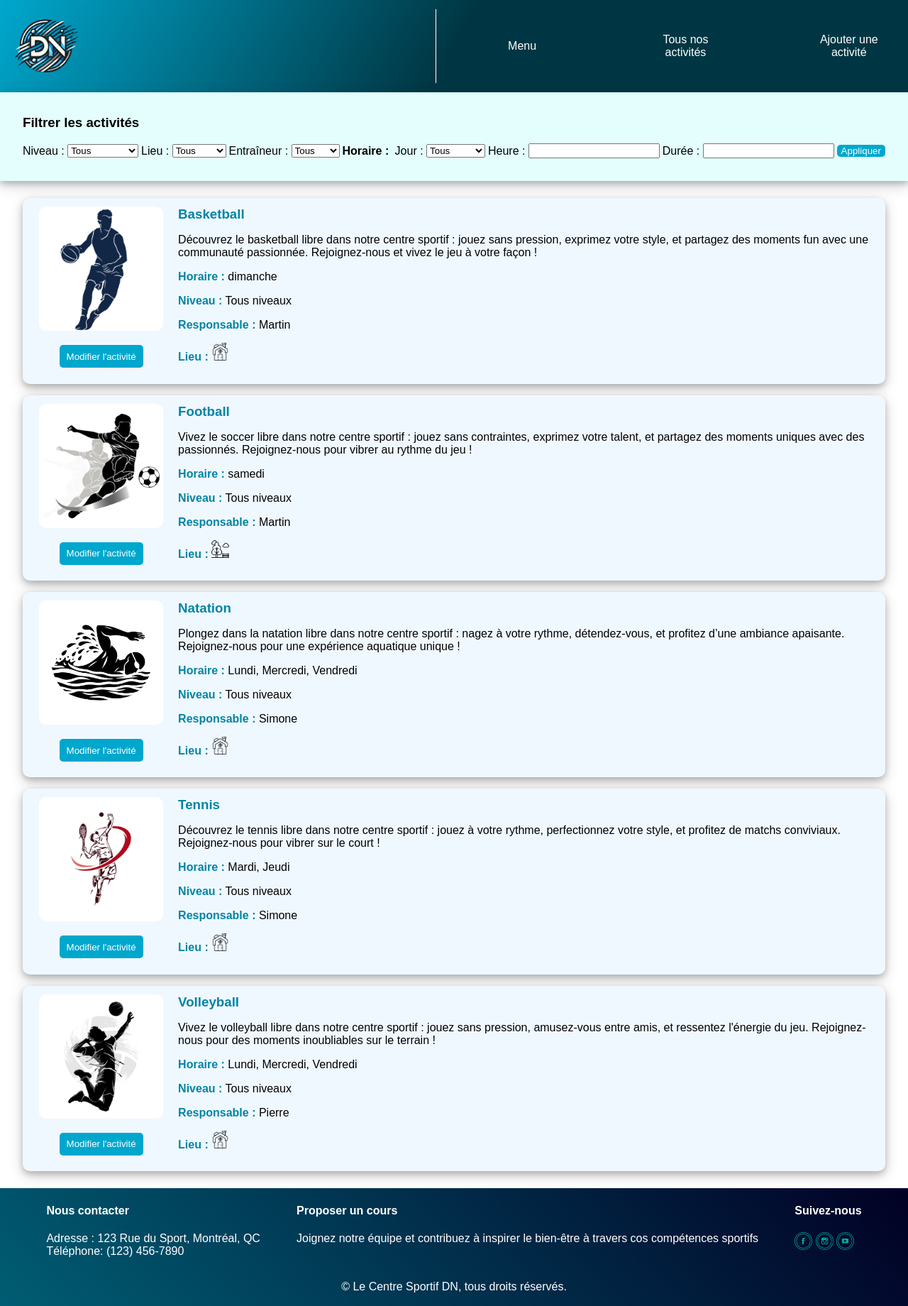
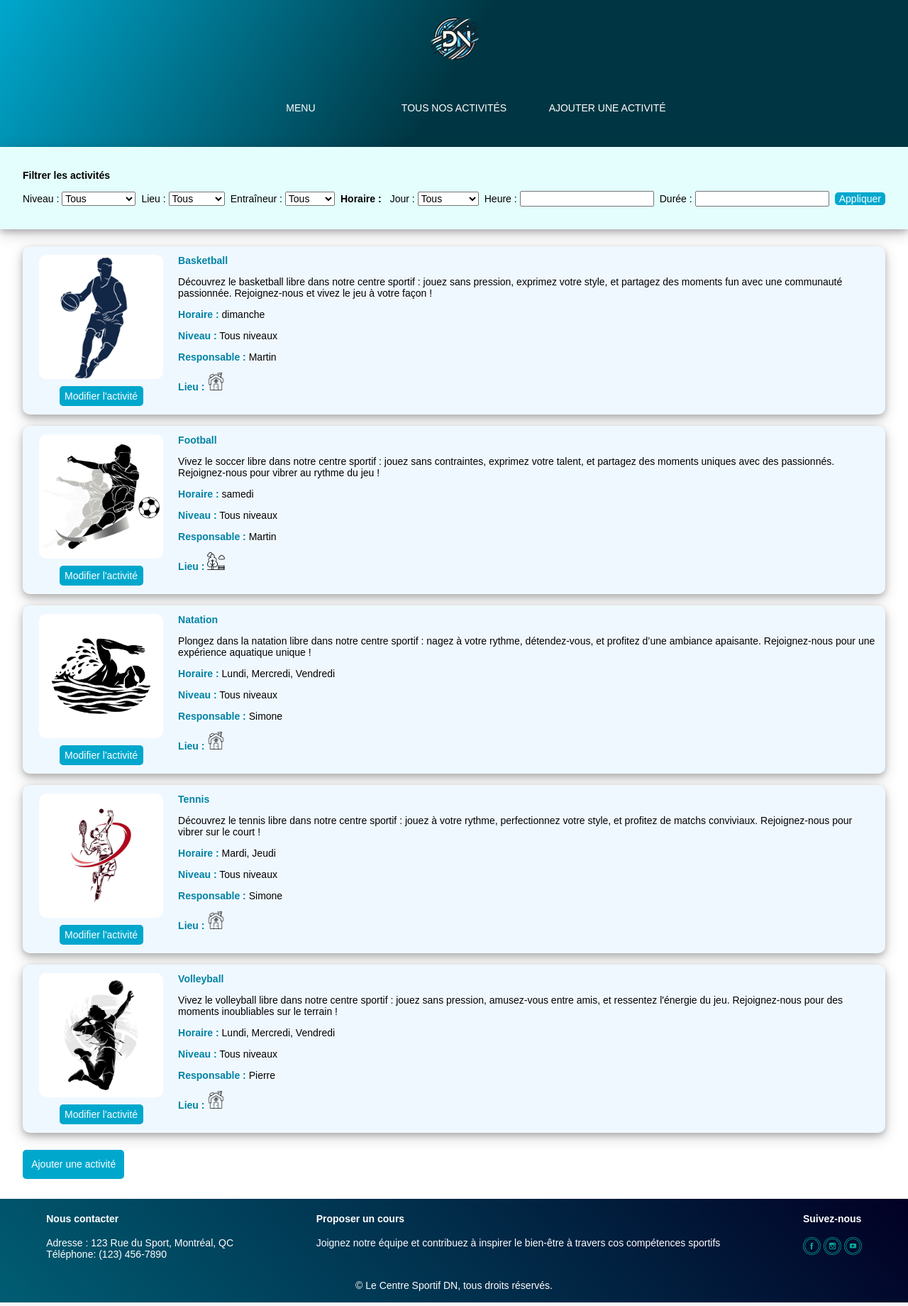
Before and after one commit to benanass04/Gr3-BENSALAH-ANASS-MOUHOUBI-AMINE, a PHP site: page /liste.html in a window 1280 px wide. Shown: the whole page at 71% size. Run offline with PHP 8.4, Linux system fonts and the light colour scheme.

Commit message:
iteration 2 done final

```diff
--- a/liste.html
+++ b/liste.html
@@ -21,19 +21,19 @@
             <nav>
                 <div>
                     <a href="index.html">
-                        <p>Menu</p>
+                        <p>MENU</p>
                     </a>
                 </div>
 
                 <div>
                     <a href="liste.html">
-                        <p>Tous nos activités</p>
+                        <p>TOUS NOS ACTIVITÉS</p>
                     </a>
                 </div>
 
                 <div>
                     <a href = "modifOuAjout.html">
-                        <p>Ajouter une activité</p>
+                        <p>AJOUTER UNE ACTIVITÉ</p>
                     </a>
                 </div>
             </nav>
@@ -248,6 +248,12 @@
 
             </div>
 
+            <a class="lien-ajouter" href="modifOuAjout.html">
+                <button class="ajouter">
+                    Ajouter une activité
+                </button>
+            </a>
+
         </main>
         <!-- ========== /MAIN ============== -->
 
--- a/modifOuAjout.html
+++ b/modifOuAjout.html
@@ -17,7 +17,6 @@
                 </a>
             </div>
 
-
             <nav>
                 <div>
                     <a href="index.html">
@@ -27,7 +26,7 @@
 
                 <div>
                     <a href="liste.html">
-                        <p>TOUS NOS ACTIVITÉ</p>
+                        <p>TOUS NOS ACTIVITÉS</p>
                     </a>
                 </div>
 
--- a/resources/css/liste.css
+++ b/resources/css/liste.css
@@ -46,10 +46,9 @@ button:hover{
     padding: 1%;
 
     display: grid;
-    grid-template-columns: 1fr 1fr;
+    grid-template-columns: 60% 40%;
     grid-template-areas: "logo   nav";
     align-items: center;
-    column-gap: 50px;
 }
 
 .div-logo{
@@ -61,7 +60,7 @@ button:hover{
     display: flex;
     justify-content: right;
     align-items: center;
-    column-gap: 7vw;
+    column-gap: 2vw;
 }
 
 .header p{
@@ -80,7 +79,6 @@ button:hover{
     background-color: rgba(0, 0, 0, 0.5);
     transform: translate(0, -0.1rem);
 }
-
 /* Main */
 .main{
     grid-area: main;
@@ -117,6 +115,8 @@ button:hover{
 
 /* Filtreur */
 .filter{
+    position: sticky;
+    top: 0;
     background-color: rgb(228, 253, 253);
     padding: 2.5%;
     box-shadow: 0 4px 8px 0 rgba(0, 0, 0, 0.2), 0 6px 20px 0 rgba(0, 0, 0, 0.19);
@@ -138,6 +138,14 @@ button:hover{
     color: white;
     border: none;
     border-radius: 5px;
+    transition: 0.25s ease-in-out;
+}
+
+.filter button:hover{
+    background-color: white;
+    color: rgb(0,167,205);
+    border: 1px solid rgb(0,167,205);
+    transform: translate(0, -0.1rem);
 }
 
 /* La liste des sports */
@@ -194,7 +202,7 @@ div.liste > div a{
 button.modifier{
     padding: 5%;
     width: 100%;
-    height: 2rem;
+    height: auto;
     transition: 0.25s ease-in-out;
     border: none;
     border-radius: 5px;
@@ -211,6 +219,28 @@ button.modifier:hover{
 }
 
 
+/* Bouton "Ajouter" en bas de la liste */
+button.ajouter{
+    padding: 1%;
+    width: auto;
+    height: auto;
+    margin-bottom: 2rem;
+    border: none;
+    transition: 0.25s ease-in-out;
+    border: none;
+    border-radius: 5px;
+    background-color: rgb(0,167,205);
+    color: white;
+    transition: 0.25s ease-in-out;
+}
+
+button.ajouter:hover{
+    border: 1px solid rgb(0,167,205);
+    background-color: white;
+    color: rgb(0,167,205);
+    transform: translate(0, -0.1rem);
+}
+
 
 /* Les images des activités */
 .image-sport{
@@ -226,3 +256,69 @@ img[alt="interieur"], img[alt="exterieur"]{
     width: 25px;
     height: 25px;
 }
+
+/* ===== TABLETTE ===== */
+@media screen and (max-width: 1300px) {
+    *{
+        font-size: 14px;
+    }
+
+    /* HEADER */
+    .header {
+        display: flex;
+        flex-direction: column;
+        align-items: center;
+    }
+
+    .header nav {
+        display: grid;
+        grid-template-columns: 1fr 1fr 1fr;
+        justify-content: space-between;
+    }
+
+    .div-logo {
+        border: none;
+        margin-bottom: 1rem;
+    }
+
+    .logo {
+        width: 80px;
+        height: 80px;
+    }
+
+    .header p {
+        width: auto;
+    }
+
+    /* FILTRE */
+    .filter div{
+        flex-wrap: wrap;
+        row-gap: 1rem;
+    }
+
+
+}
+
+/* ===== TELEPHONE ===== */
+@media screen and (max-width:600px){
+
+    /* MAIN */
+
+    /* Footer */
+    .footer > div{
+        display: flex;
+        flex-direction: column;
+        align-items: left;
+    }
+
+    .footer > p{
+        align-self: center;
+        text-align: center;
+    }
+
+    .lien-footer{
+        height: 25px;
+        width: 25px;
+    }
+
+}
```
Also changed, not shown: index.html (+5 -5 lines), resources/css/index.css (+103 -9 lines), resources/css/modifOuAjout.css (+58 -3 lines).
